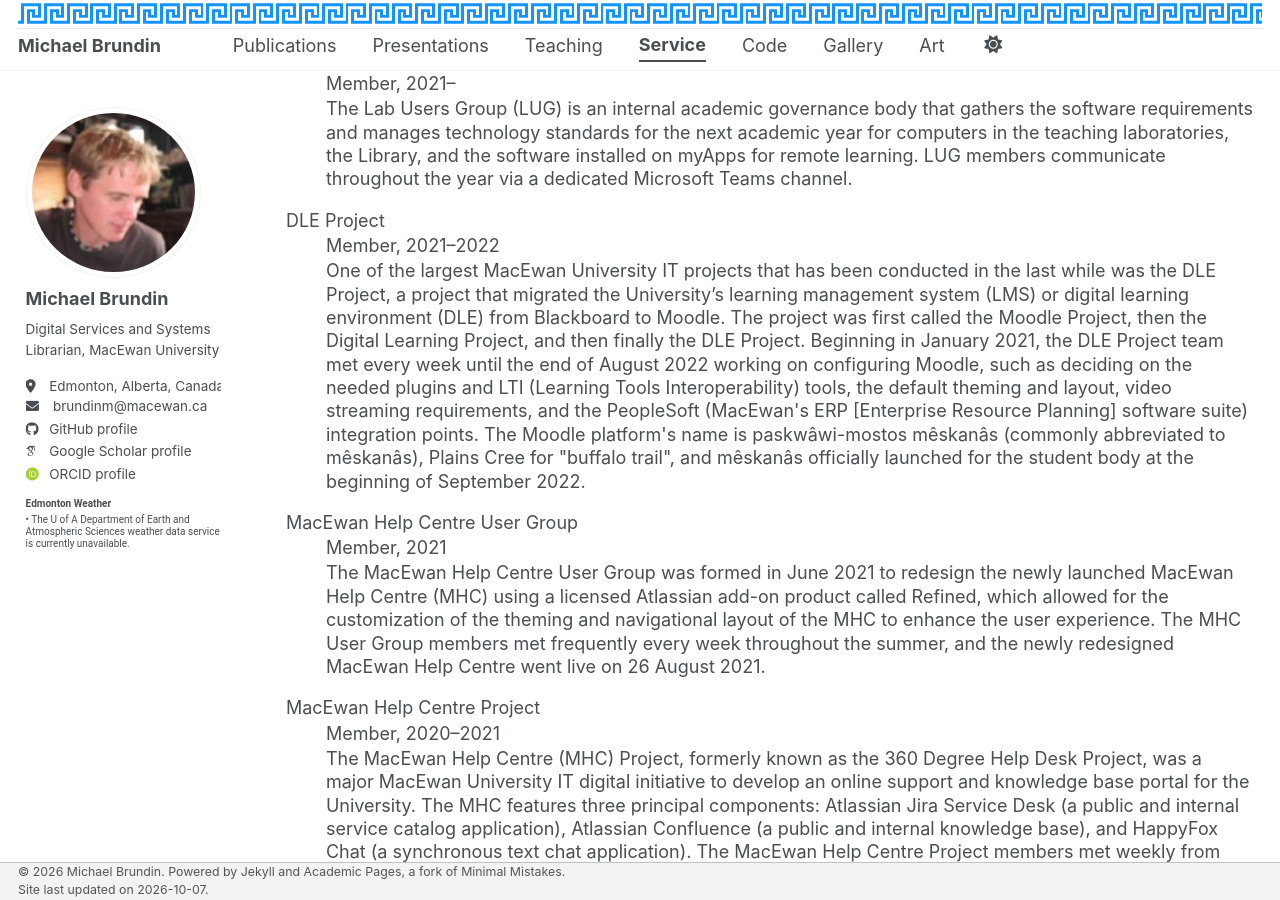
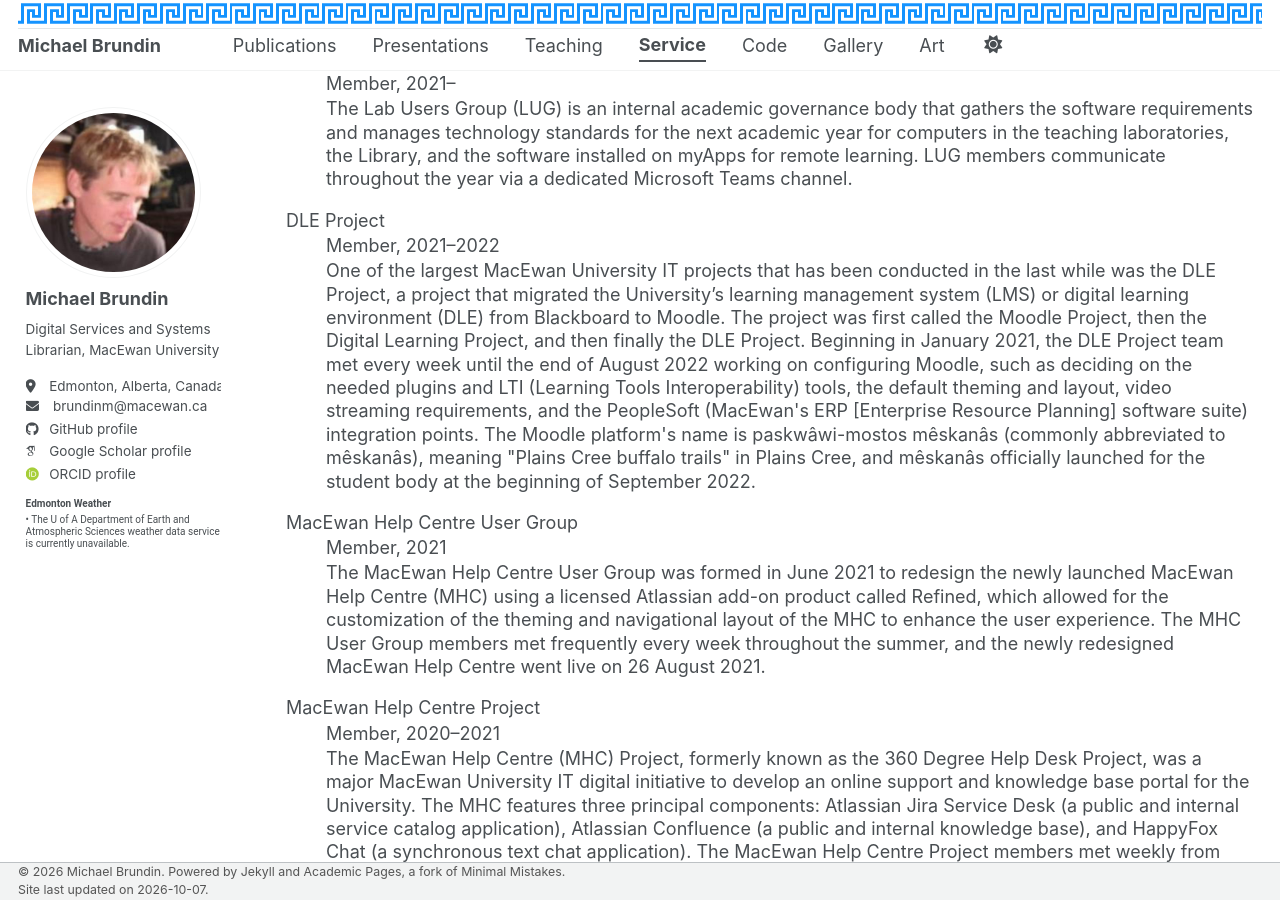
Before and after one commit to brundinm/brundinm.github.io, a Jekyll site: the page built from _pages/service.html, in a window 1280 px wide and 900 px high, scrolled down 3063 px. Built offline with Jekyll 4.4.1, drawn with Linux system fonts in a browser that asks for light colours; some web fonts are replaced; a script bundle is joined from its source files by our own code; library files that are not in the unit come from our copies.

Commit message:
Update service.html

```diff
--- a/_pages/service.html
+++ b/_pages/service.html
@@ -128,7 +128,7 @@ dl dt {
 <dl>
   <dt>DLE Project</dt>
   <dd>Member, 2021–2022</dd>
-  <dd>One of the largest MacEwan University IT projects that has been conducted in the last while was the DLE Project, a project that migrated the University’s learning management system (LMS) or digital learning environment (DLE) from Blackboard to Moodle. The project was first called the Moodle Project, then the Digital Learning Project, and then finally the DLE Project. Beginning in January 2021, the DLE Project team met every week until the end of August 2022 working on configuring Moodle, such as deciding on the needed plugins and LTI (Learning Tools Interoperability) tools, the default theming and layout, video streaming requirements, and the PeopleSoft (MacEwan's ERP [Enterprise Resource Planning] software suite) integration points. The Moodle platform's name is paskwâwi-mostos mêskanâs (commonly abbreviated to mêskanâs), Plains Cree for "buffalo trail", and mêskanâs officially launched for the student body at the beginning of September 2022.</dd>
+  <dd>One of the largest MacEwan University IT projects that has been conducted in the last while was the DLE Project, a project that migrated the University’s learning management system (LMS) or digital learning environment (DLE) from Blackboard to Moodle. The project was first called the Moodle Project, then the Digital Learning Project, and then finally the DLE Project. Beginning in January 2021, the DLE Project team met every week until the end of August 2022 working on configuring Moodle, such as deciding on the needed plugins and LTI (Learning Tools Interoperability) tools, the default theming and layout, video streaming requirements, and the PeopleSoft (MacEwan's ERP [Enterprise Resource Planning] software suite) integration points. The Moodle platform's name is paskwâwi-mostos mêskanâs (commonly abbreviated to mêskanâs), meaning "Plains Cree buffalo trails" in Plains Cree, and mêskanâs officially launched for the student body at the beginning of September 2022.</dd>
 </dl>
 <dl>
   <dt>MacEwan Help Centre User Group</dt>
```
